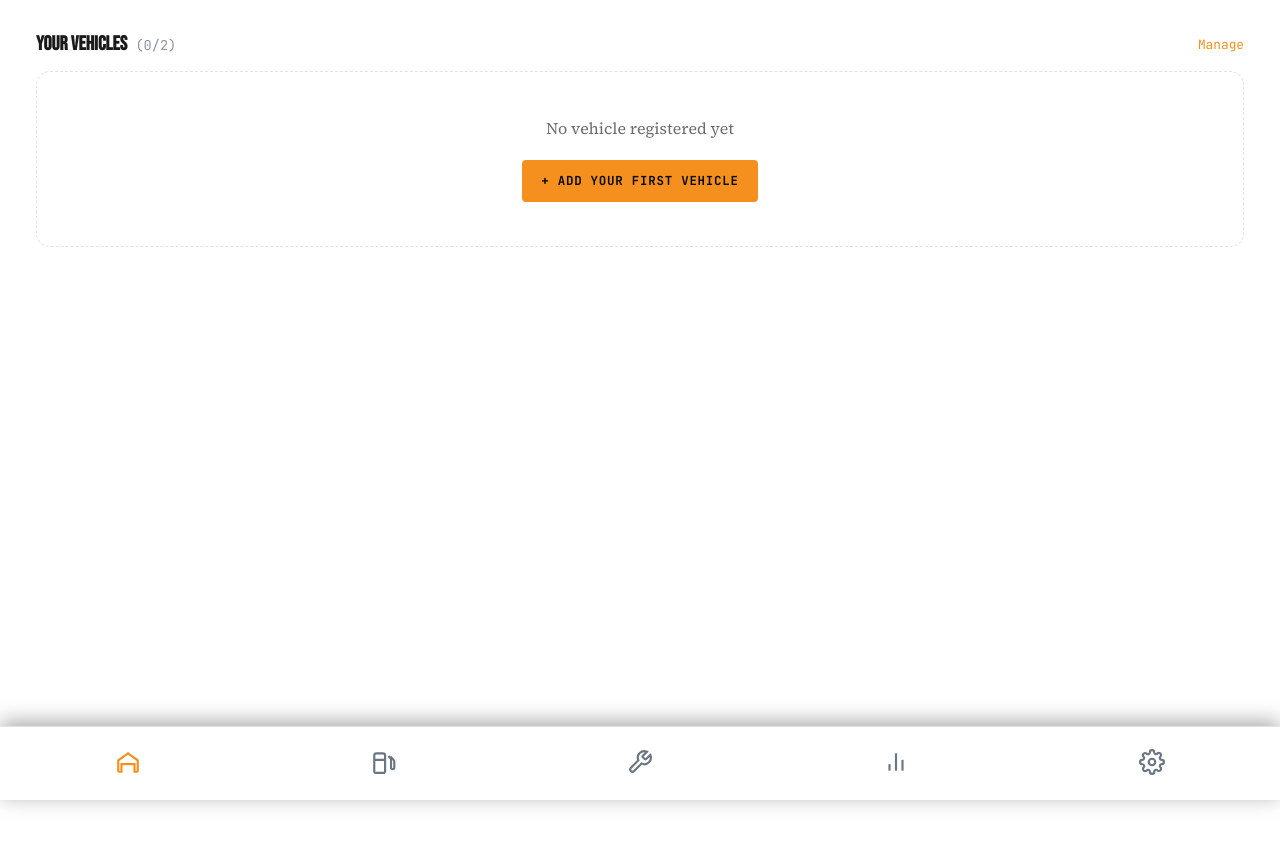
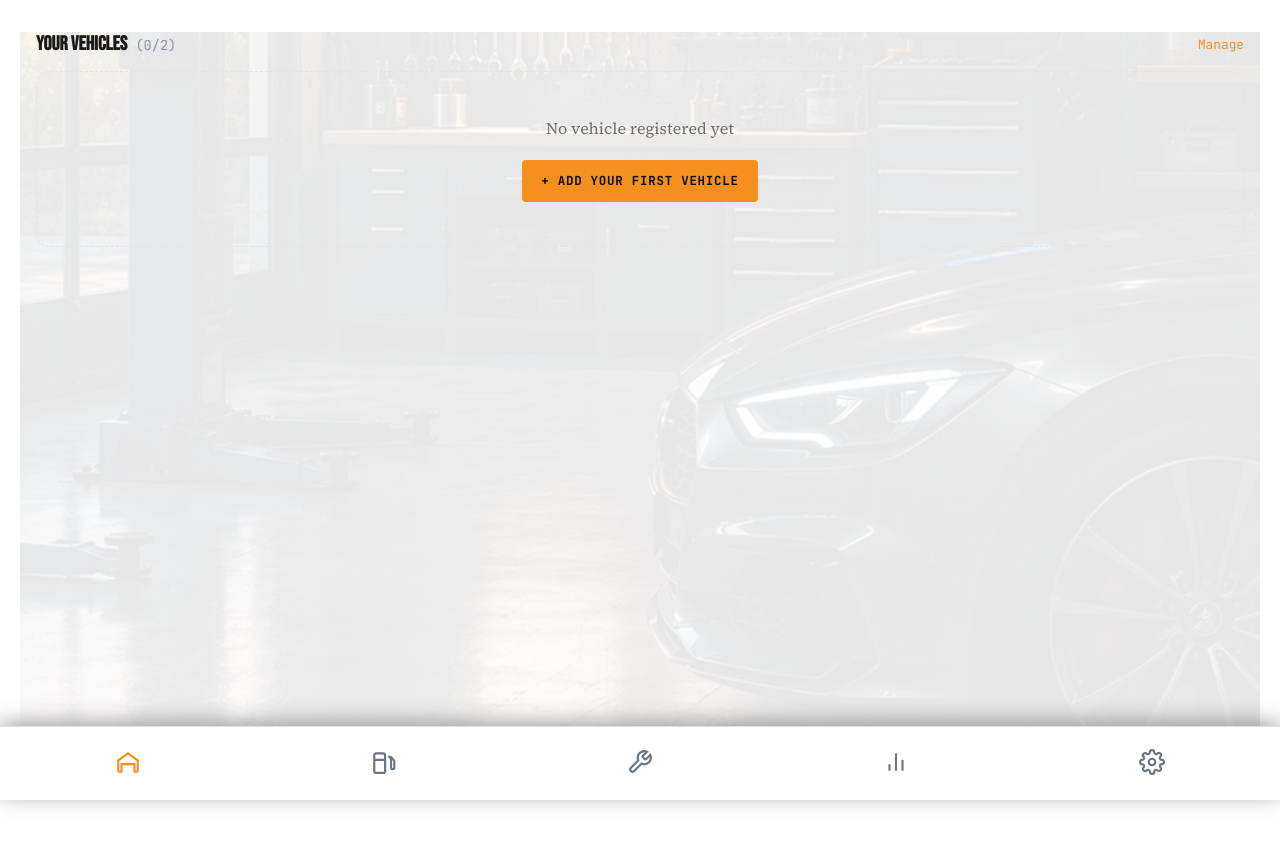
Before and after one commit to micmax1000-afk/auto, a React (Vite) app: page / in a window 1280 px wide. Both pictures are taken after a click on the button "Skip". Shown: the top 846 px of the page. Built offline with nearby package versions, Linux system fonts and the light colour scheme.

Commit message:
Add files via upload

```diff
--- a/src/App.tsx
+++ b/src/App.tsx
@@ -588,7 +588,6 @@ export default function App() {
           <UtilitiesScreen
             onClose={() => setShowUtilities(false)}
             onOpenReminders={() => { setShowUtilities(false); requestVehicleAction({ kind: "navigate", tab: "scadenze" }); }}
-            onOpenDocuments={() => { setShowUtilities(false); requestVehicleAction({ kind: "navigate", tab: "manutenzioni" }); }}
             onOpenExpenses={() => { setShowUtilities(false); requestVehicleAction({ kind: "navigate", tab: "spese" }); }}
             onOpenTireCalc={() => setShowTireCalc(true)}
             onOpenCommute={() => { setShowUtilities(false); requestVehicleAction({ kind: "navigate", tab: "tragitto" }); }}
--- a/src/components/Dashboard.tsx
+++ b/src/components/Dashboard.tsx
@@ -52,42 +52,6 @@ export default function Dashboard({
 
   return (
     <div className="dashboard">
-      {activeVehicles.length > 0 && (
-        <UpcomingReminders
-          vehicles={activeVehicles}
-          reminders={reminders}
-          distanceUnit={distanceUnit}
-          onOpenReminder={() => onOpenReminder(primaryVehicle?.id ?? activeVehicles[0].id)}
-          onViewAll={onOpenReminders}
-        />
-      )}
-
-      {activeVehicles.length > 0 && (
-        <section className="dash-action-grid">
-          <button type="button" className="dash-action-grid__item dash-action-grid__item--highlight" onClick={onQuickFuel}>
-            <ActionGridIcon name="fuel" className="dash-action-grid__icon dash-action-grid__icon--green" />
-            <strong>{t("dashboardGarage.quickAction", "AZIONE RAPIDA")}</strong>
-            <span>{t("dashboardGarage.fuel", "Rifornimento")}</span>
-          </button>
-          <button type="button" className="dash-action-grid__item" onClick={onOpenMaintenance}>
-            <ActionGridIcon name="wrench" className="dash-action-grid__icon dash-action-grid__icon--orange" />
-            <span>{t("bottomNav.maintenance", "Manutenzione")}</span>
-          </button>
-          <button type="button" className="dash-action-grid__item" onClick={onOpenStats}>
-            <ActionGridIcon name="chart" className="dash-action-grid__icon dash-action-grid__icon--blue" />
-            <span>{t("bottomNav.stats", "Statistiche")}</span>
-          </button>
-          <button type="button" className="dash-action-grid__item" onClick={onOpenUtilities}>
-            <ActionGridIcon name="folder" className="dash-action-grid__icon dash-action-grid__icon--yellow" />
-            <span>{t("utilities.title", "Utilità")}</span>
-          </button>
-          <button type="button" className="dash-action-grid__item" onClick={onOpenReminders}>
-            <ActionGridIcon name="bell" className="dash-action-grid__icon dash-action-grid__icon--red" />
-            <span>{t("dashboardGarage.reminders", "Promemoria")}</span>
-          </button>
-        </section>
-      )}
-
       {/* VEICOLI */}
       <section className="dash-vehicles">
         <div className="dash-vehicles__head">
@@ -155,6 +119,42 @@ export default function Dashboard({
           </div>
         )}
       </section>
+
+      {activeVehicles.length > 0 && (
+        <UpcomingReminders
+          vehicles={activeVehicles}
+          reminders={reminders}
+          distanceUnit={distanceUnit}
+          onOpenReminder={() => onOpenReminder(primaryVehicle?.id ?? activeVehicles[0].id)}
+          onViewAll={onOpenReminders}
+        />
+      )}
+
+      {activeVehicles.length > 0 && (
+        <section className="dash-action-grid">
+          <button type="button" className="dash-action-grid__item dash-action-grid__item--highlight" onClick={onQuickFuel}>
+            <ActionGridIcon name="fuel" className="dash-action-grid__icon dash-action-grid__icon--green" />
+            <strong>{t("dashboardGarage.quickAction", "AZIONE RAPIDA")}</strong>
+            <span>{t("dashboardGarage.fuel", "Rifornimento")}</span>
+          </button>
+          <button type="button" className="dash-action-grid__item" onClick={onOpenMaintenance}>
+            <ActionGridIcon name="wrench" className="dash-action-grid__icon dash-action-grid__icon--orange" />
+            <span>{t("bottomNav.maintenance", "Manutenzione")}</span>
+          </button>
+          <button type="button" className="dash-action-grid__item" onClick={onOpenStats}>
+            <ActionGridIcon name="chart" className="dash-action-grid__icon dash-action-grid__icon--blue" />
+            <span>{t("bottomNav.stats", "Statistiche")}</span>
+          </button>
+          <button type="button" className="dash-action-grid__item" onClick={onOpenUtilities}>
+            <ActionGridIcon name="folder" className="dash-action-grid__icon dash-action-grid__icon--yellow" />
+            <span>{t("utilities.title", "Utilità")}</span>
+          </button>
+          <button type="button" className="dash-action-grid__item" onClick={onOpenReminders}>
+            <ActionGridIcon name="bell" className="dash-action-grid__icon dash-action-grid__icon--red" />
+            <span>{t("dashboardGarage.reminders", "Promemoria")}</span>
+          </button>
+        </section>
+      )}
     </div>
   );
 }
--- a/src/components/FuelChargeList.tsx
+++ b/src/components/FuelChargeList.tsx
@@ -5,7 +5,7 @@ import { calculateConsumption, averageConsumption } from "../utils/calculations"
 import { getNumberLocale } from "../utils/locale";
 import { useAppSettings } from "../contexts/AppSettingsContext";
 import { kmToDisplayDistance } from "../utils/settings";
-import CategoryIcon from "./CategoryIcon";
+import ActionGridIcon from "./ActionGridIcon";
 
 type Filter = "all" | "fuel" | "electric";
 type Period = "all" | "12m" | "6m" | "3m";
@@ -129,7 +129,7 @@ export default function FuelChargeList({
           return (
             <div key={entry.id} className="fc-item">
               <div className={`fc-item__icon fc-item__icon--${isFuel ? "fuel" : "charge"}`}>
-                <CategoryIcon kind="fuel" category={isFuel ? (entry as FuelEntry).source : "elettrico"} />
+                <ActionGridIcon name={isFuel ? "fuel" : "bolt"} />
               </div>
               <div className="fc-item__body">
                 <div className="fc-item__top">
--- a/src/components/UtilitiesScreen.tsx
+++ b/src/components/UtilitiesScreen.tsx
@@ -4,7 +4,6 @@ import QuickEntryHeader from "./QuickEntryHeader";
 interface Props {
   onClose: () => void;
   onOpenReminders: () => void;
-  onOpenDocuments: () => void;
   onOpenExpenses: () => void;
   onOpenTireCalc: () => void;
   onOpenCommute: () => void;
@@ -23,7 +22,6 @@ const ROW_ICONS: Record<string, string> = {
 export default function UtilitiesScreen({
   onClose,
   onOpenReminders,
-  onOpenDocuments,
   onOpenExpenses,
   onOpenTireCalc,
   onOpenCommute,
@@ -39,12 +37,6 @@ export default function UtilitiesScreen({
         <div className="settings-row" onClick={onOpenReminders} role="button" tabIndex={0}>
           <span className="settings-row__icon"><svg viewBox="0 0 24 24" fill="none" stroke="currentColor" strokeWidth="1.6"><path d={ROW_ICONS.calendar} /></svg></span>
           <span className="settings-row__label">{t("dashboardGarage.deadlines", "Scadenze")}</span>
-          <span className="settings-row__chevron">›</span>
-        </div>
-
-        <div className="settings-row" onClick={onOpenDocuments} role="button" tabIndex={0}>
-          <span className="settings-row__icon"><svg viewBox="0 0 24 24" fill="none" stroke="currentColor" strokeWidth="1.6"><path d={ROW_ICONS.folder} /></svg></span>
-          <span className="settings-row__label">{t("dashboardGarage.documents", "Documenti")}</span>
           <span className="settings-row__chevron">›</span>
         </div>
 
--- a/src/index.css
+++ b/src/index.css
@@ -1891,7 +1891,19 @@ textarea {
 .dashboard {
   padding-bottom: 5.5rem;
   min-height: 100vh;
-  background: var(--bg);
+  background-color: var(--bg);
+  background-image:
+    linear-gradient(rgba(10, 12, 15, 0.78), rgba(10, 12, 15, 0.78)),
+    url("/images/app-background.jpg");
+  background-size: cover;
+  background-position: center;
+  background-attachment: fixed;
+}
+
+:root[data-theme="light"] .dashboard {
+  background-image:
+    linear-gradient(rgba(255, 255, 255, 0.9), rgba(255, 255, 255, 0.9)),
+    url("/images/app-background.jpg");
 }
 
 /* Header */
@@ -3723,6 +3735,11 @@ textarea {
   justify-content: center;
 }
 
+.fc-item__icon svg {
+  width: 19px;
+  height: 19px;
+}
+
 .fc-item__icon--fuel {
   background: rgba(245, 144, 31, 0.15);
   color: var(--amber);
```
Also changed, not shown: public/images/app-background.jpg (added).
